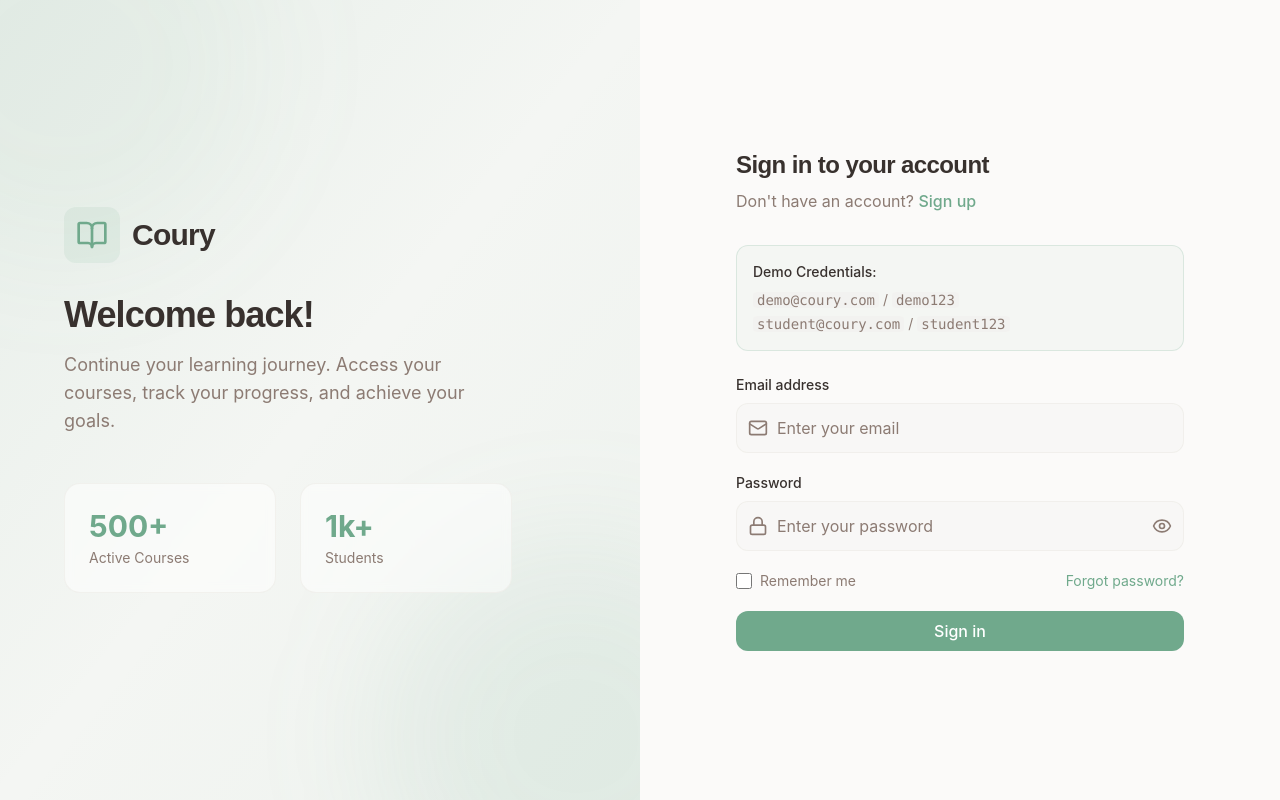
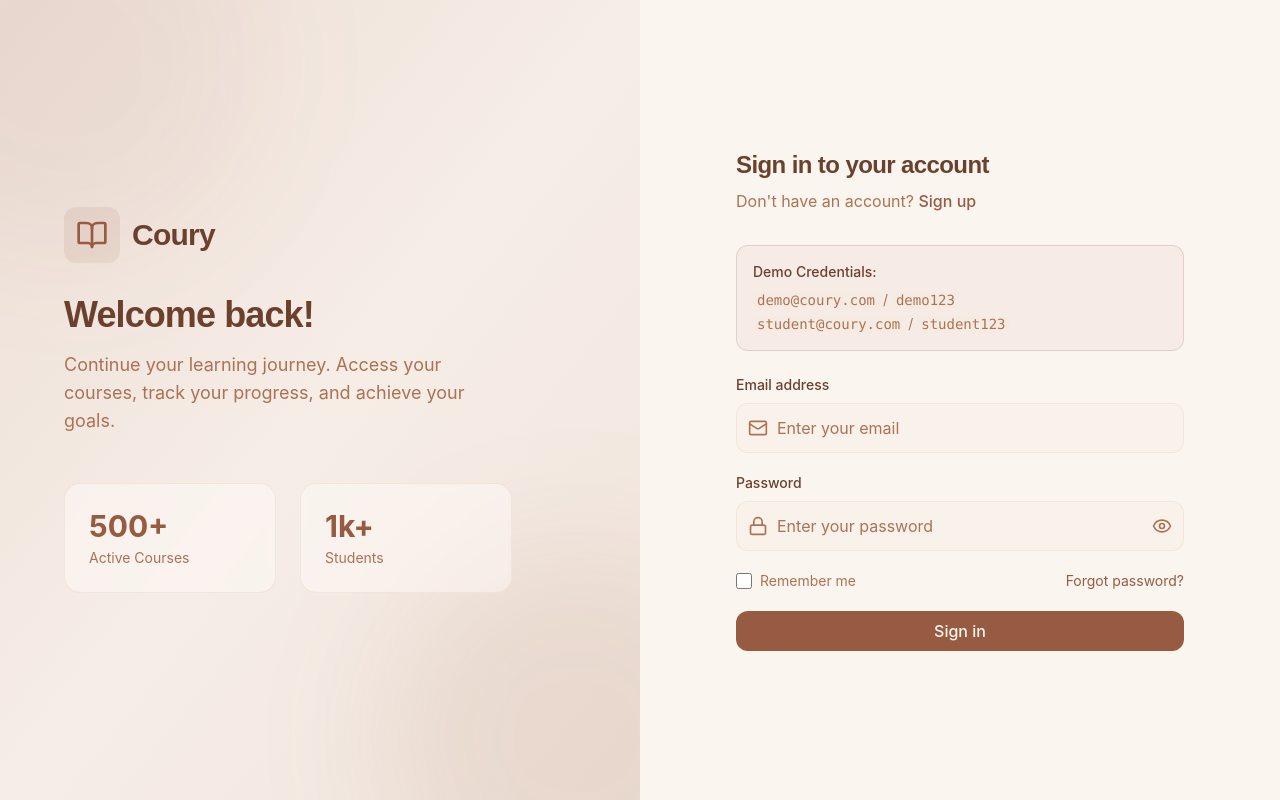
Before and after one commit to louaikachkouch/coury, a React (Create React App) app in the folder frontend/: page /login in a window 1280 px wide. Built offline with nearby package versions, Linux system fonts and the light colour scheme; no server answers.

Commit message:
Update color palette to warm beige/brown theme

```diff
--- a/frontend/src/index.css
+++ b/frontend/src/index.css
@@ -5,44 +5,44 @@
 @import url('https://fonts.googleapis.com/css2?family=Inter:wght@400;500;600;700&family=Nunito:wght@700;800&display=swap');
 
 :root {
-  --background: 40 20% 98%;
-  --foreground: 20 10% 20%;
-  --card: 0 0% 100%;
-  --card-foreground: 20 10% 20%;
-  --primary: 150 25% 55%;
-  --primary-foreground: 0 0% 100%;
-  --secondary: 35 40% 92%;
-  --secondary-foreground: 20 20% 30%;
-  --muted: 40 15% 94%;
-  --muted-foreground: 20 10% 50%;
-  --accent: 12 60% 75%;
-  --accent-foreground: 0 0% 100%;
-  --destructive: 0 60% 65%;
+  --background: 33 59% 96%;
+  --foreground: 19 40% 30%;
+  --card: 33 59% 98%;
+  --card-foreground: 19 40% 30%;
+  --primary: 19 40% 42%;
+  --primary-foreground: 33 59% 96%;
+  --secondary: 31 51% 90%;
+  --secondary-foreground: 19 40% 35%;
+  --muted: 31 51% 92%;
+  --muted-foreground: 21 35% 50%;
+  --accent: 21 35% 52%;
+  --accent-foreground: 33 59% 96%;
+  --destructive: 0 60% 55%;
   --destructive-foreground: 0 0% 100%;
-  --border: 40 15% 90%;
-  --input: 40 15% 90%;
-  --ring: 150 25% 55%;
+  --border: 31 51% 85%;
+  --input: 31 51% 88%;
+  --ring: 19 40% 42%;
   --radius: 1rem;
 }
 
 .dark {
-  --background: 240 10% 6%;
-  --foreground: 40 15% 92%;
-  --card: 240 8% 10%;
-  --card-foreground: 40 15% 92%;
-  --primary: 160 30% 50%;
-  --primary-foreground: 0 0% 100%;
-  --secondary: 240 8% 14%;
-  --secondary-foreground: 40 15% 85%;
-  --muted: 240 8% 14%;
-  --muted-foreground: 40 8% 55%;
-  --accent: 15 70% 60%;
-  --accent-foreground: 0 0% 100%;
+  --background: 19 30% 8%;
+  --foreground: 33 45% 90%;
+  --card: 19 25% 12%;
+  --card-foreground: 33 45% 90%;
+  --primary: 24 34% 60%;
+  --primary-foreground: 19 30% 10%;
+  --secondary: 19 20% 16%;
+  --secondary-foreground: 33 45% 85%;
+  --muted: 19 20% 16%;
+  --muted-foreground: 31 30% 55%;
+  --accent: 21 35% 52%;
+  --accent-foreground: 33 59% 96%;
   --destructive: 0 65% 55%;
   --destructive-foreground: 0 0% 100%;
-  --border: 240 6% 18%;
-  --input: 240 6% 15%;
-  --ring: 160 30% 50%;
+  --border: 19 20% 22%;
+  --input: 19 20% 18%;
+  --ring: 24 34% 60%;
 }
 
 /* Ensure dark backgrounds */
@@ -50,13 +50,13 @@
 .dark html,
 .dark body,
 .dark #root {
-  background-color: hsl(240 10% 6%) !important;
-  color: hsl(40 15% 92%);
+  background-color: hsl(19 30% 8%) !important;
+  color: hsl(33 45% 90%);
 }
 
 /* Dark mode enhancements */
 .dark body {
-  background: linear-gradient(180deg, hsl(240 10% 8%) 0%, hsl(240 12% 6%) 100%);
+  background: linear-gradient(180deg, hsl(19 30% 10%) 0%, hsl(19 30% 8%) 100%);
   min-height: 100vh;
 }
 
@@ -74,40 +74,40 @@
 
 /* Subtle glow effects for dark mode */
 .dark .bg-primary\/10 {
-  background: linear-gradient(135deg, hsla(160, 30%, 50%, 0.15) 0%, hsla(160, 30%, 50%, 0.08) 100%);
+  background: linear-gradient(135deg, hsla(24, 34%, 60%, 0.15) 0%, hsla(24, 34%, 60%, 0.08) 100%);
 }
 
 /* Better hover states in dark mode */
 .dark .hover\:bg-muted\/50:hover {
-  background: hsla(240, 8%, 20%, 0.7);
+  background: hsla(19, 20%, 20%, 0.7);
 }
 
 .dark .hover\:bg-muted\/30:hover {
-  background: hsla(240, 8%, 18%, 0.7);
+  background: hsla(19, 20%, 18%, 0.7);
 }
 
 /* Frosted glass effect for cards in dark mode */
 .dark .bg-card {
-  background: linear-gradient(135deg, hsl(240 8% 13%) 0%, hsl(240 8% 11%) 100%);
+  background: linear-gradient(135deg, hsl(19 25% 14%) 0%, hsl(19 25% 12%) 100%);
   backdrop-filter: blur(10px);
 }
 
 /* Refined borders in dark mode */
 .dark .border-border\/50 {
-  border-color: hsla(240, 6%, 25%, 0.5);
+  border-color: hsla(19, 20%, 28%, 0.5);
 }
 
 .dark .border-border\/30 {
-  border-color: hsla(240, 6%, 25%, 0.3);
+  border-color: hsla(19, 20%, 28%, 0.3);
 }
 
 /* Primary button glow */
 .dark .bg-primary {
-  box-shadow: 0 0 20px hsla(160, 30%, 50%, 0.2);
+  box-shadow: 0 0 20px hsla(24, 34%, 60%, 0.2);
 }
 
 .dark .bg-primary:hover {
-  box-shadow: 0 0 30px hsla(160, 30%, 50%, 0.3);
+  box-shadow: 0 0 30px hsla(24, 34%, 60%, 0.3);
 }
 
 @layer base {
```
